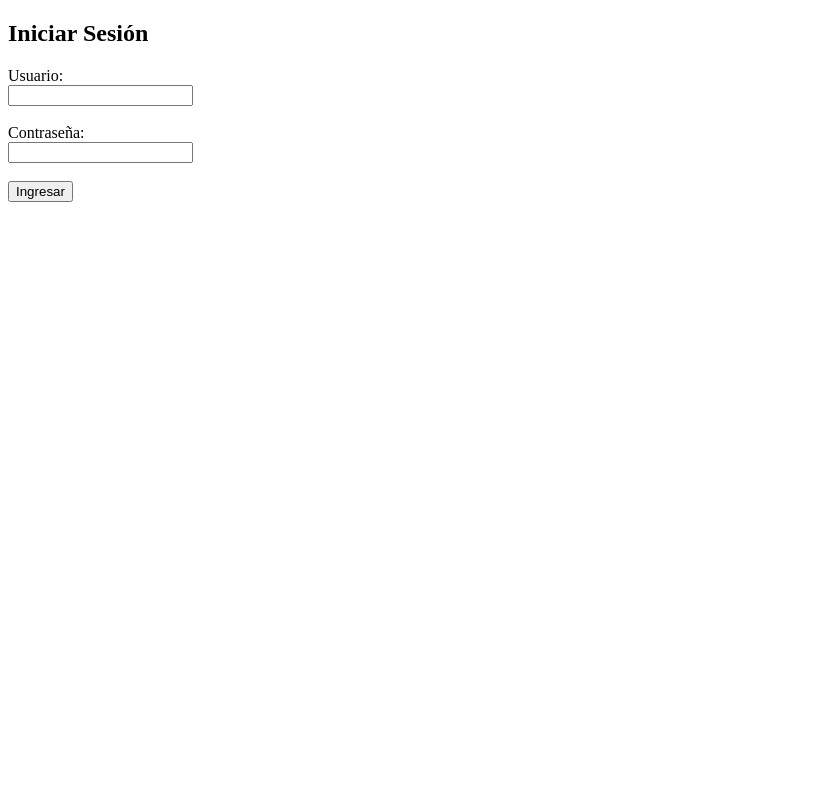
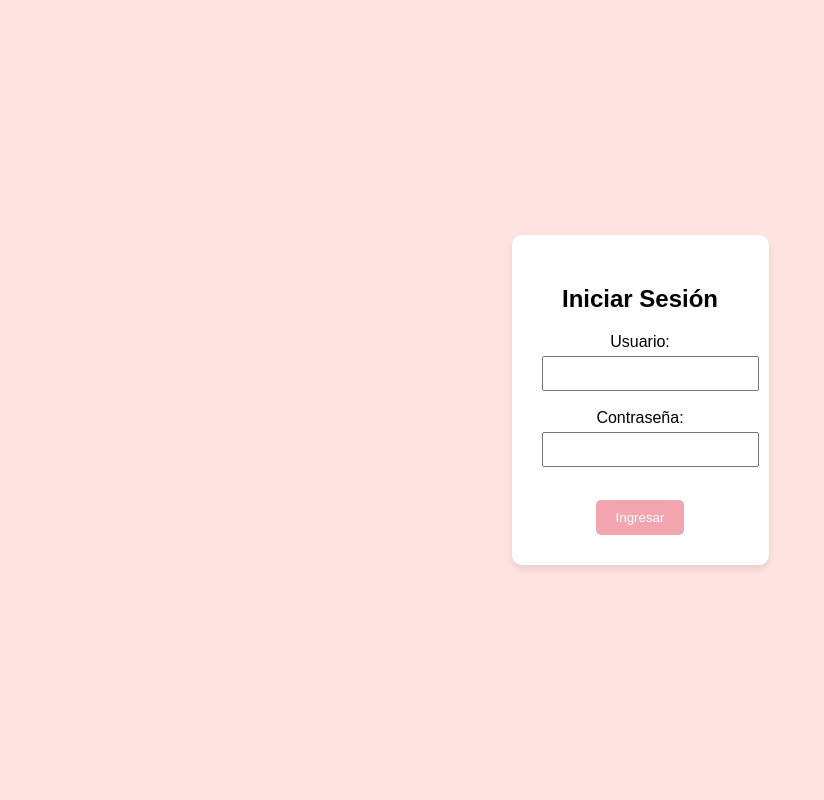
Before and after one commit to Stephanyvargas24/Practica5, a PHP site: page /Practica5_Login.html in a window 1280 px wide. Shown: the whole page, without its empty margins (0-824 px from the left). Run offline with PHP 8.4, Linux system fonts and the light colour scheme.

Commit message:
Add files via upload

```diff
--- a/Practica5_Login.html
+++ b/Practica5_Login.html
@@ -3,6 +3,45 @@
 <head>
   <meta charset="UTF-8">
   <title>Login</title>
+  <style>
+    body {
+      background-color: #ffe4e1; /* rosa pastel */
+      display: flex;
+      justify-content: center;
+      align-items: center;
+      height: 100vh;
+      margin: 0;
+      font-family: Arial, sans-serif;
+    }
+
+    form {
+      background-color: white;
+      padding: 30px;
+      border-radius: 10px;
+      box-shadow: 0 4px 8px rgba(0,0,0,0.1);
+      text-align: center;
+    }
+
+    input {
+      width: 100%;
+      padding: 8px;
+      margin-top: 5px;
+    }
+
+    button {
+      margin-top: 15px;
+      padding: 10px 20px;
+      background-color: #f4a6b0;
+      border: none;
+      border-radius: 5px;
+      color: white;
+      cursor: pointer;
+    }
+
+    button:hover {
+      background-color: #e58ca0;
+    }
+  </style>
 </head>
 <body>
   <form action="login.php" method="POST">
```
Also changed, not shown: Login.php (+31 -0 lines).
